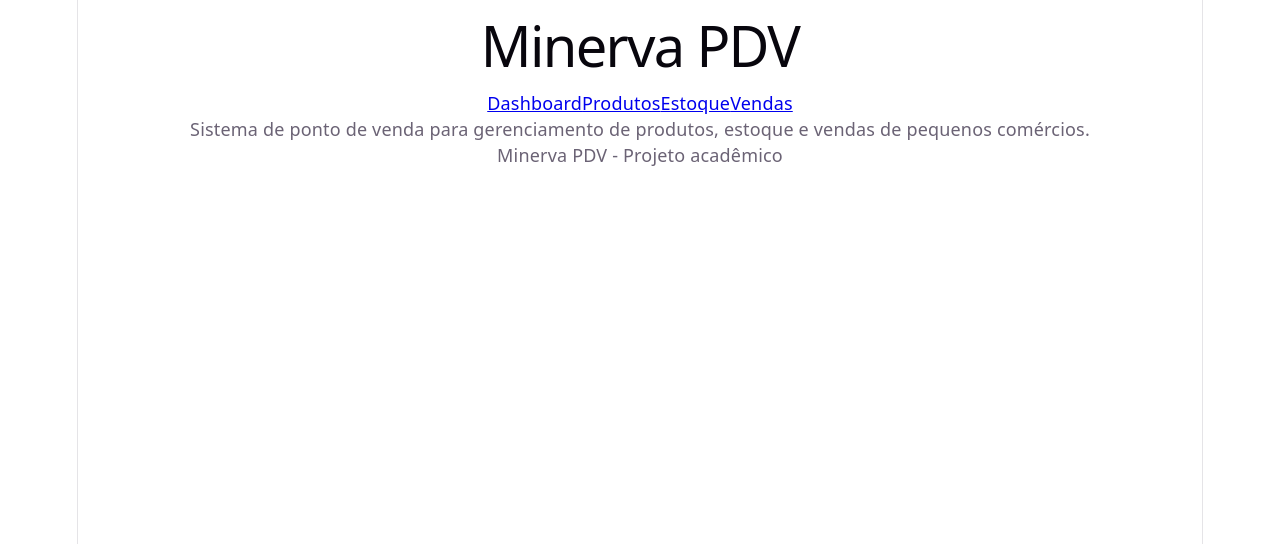
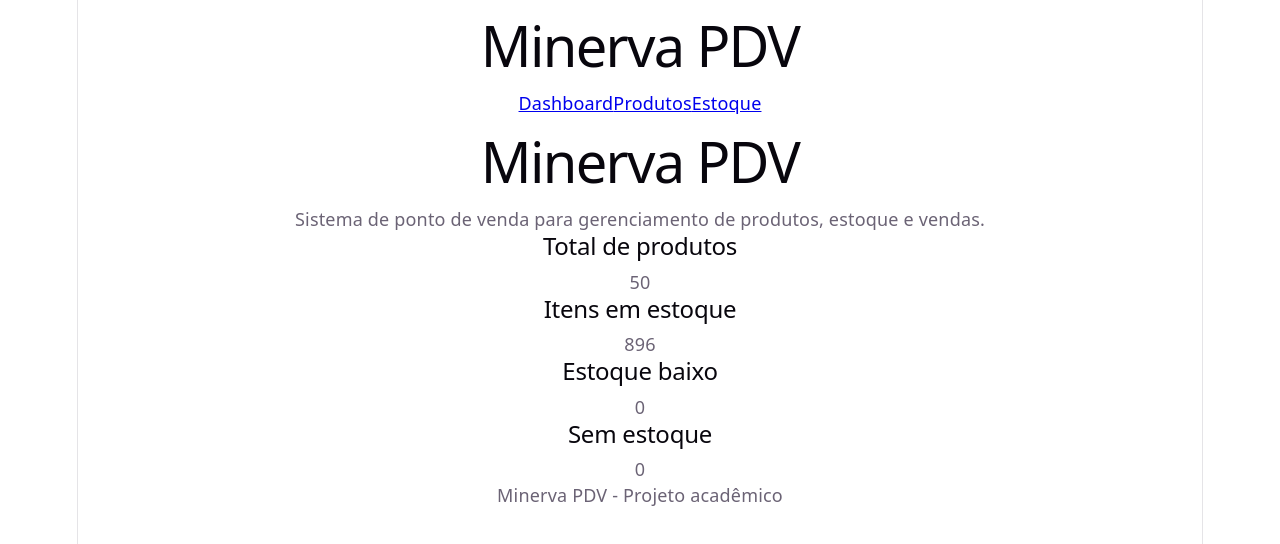
Before and after one commit to LipeProg/ponto-de-venda, a React (Vite) app: page / in a window 1280 px wide. Shown: the top 544 px of the page. Built offline with nearby package versions, Linux system fonts and the light colour scheme.

Commit message:
Luis Felipe - 29/09/2026 -Tela do dashboard feita

```diff
--- a/src/components/shared/Nav.jsx
+++ b/src/components/shared/Nav.jsx
@@ -6,7 +6,6 @@ function Nav() {
       <Link to="/">Dashboard</Link>
       <Link to="/produtos">Produtos</Link>
       <Link to="/estoque">Estoque</Link>
-      <Link to="/vendas">Vendas</Link>
     </nav>
   );
 }
--- a/src/pages/Dashboard.jsx
+++ b/src/pages/Dashboard.jsx
@@ -1,11 +1,54 @@
+import { useState } from "react";
+import { carregarProdutos } from "../data/produtoStorage";
+
 function Dashboard() {
+  const [produtos] = useState(carregarProdutos());
+
+  const totalProdutos = produtos.length;
+
+  const totalEstoque = produtos.reduce(
+    (total, produto) => total + produto.estoque,
+    0
+  );
+
+  const produtosEstoqueBaixo = produtos.filter(
+    (produto) => produto.estoque > 0 && produto.estoque <= 5
+  ).length;
+
+  const produtosSemEstoque = produtos.filter(
+    (produto) => produto.estoque === 0
+  ).length;
+
   return (
     <div>
+      <h1>Minerva PDV</h1>
 
       <p>
         Sistema de ponto de venda para gerenciamento de produtos,
-        estoque e vendas de pequenos comércios.
+        estoque e vendas.
       </p>
+
+      <section>
+        <div>
+          <h2>Total de produtos</h2>
+          <p>{totalProdutos}</p>
+        </div>
+
+        <div>
+          <h2>Itens em estoque</h2>
+          <p>{totalEstoque}</p>
+        </div>
+
+        <div>
+          <h2>Estoque baixo</h2>
+          <p>{produtosEstoqueBaixo}</p>
+        </div>
+
+        <div>
+          <h2>Sem estoque</h2>
+          <p>{produtosSemEstoque}</p>
+        </div>
+      </section>
     </div>
   );
 }
```
